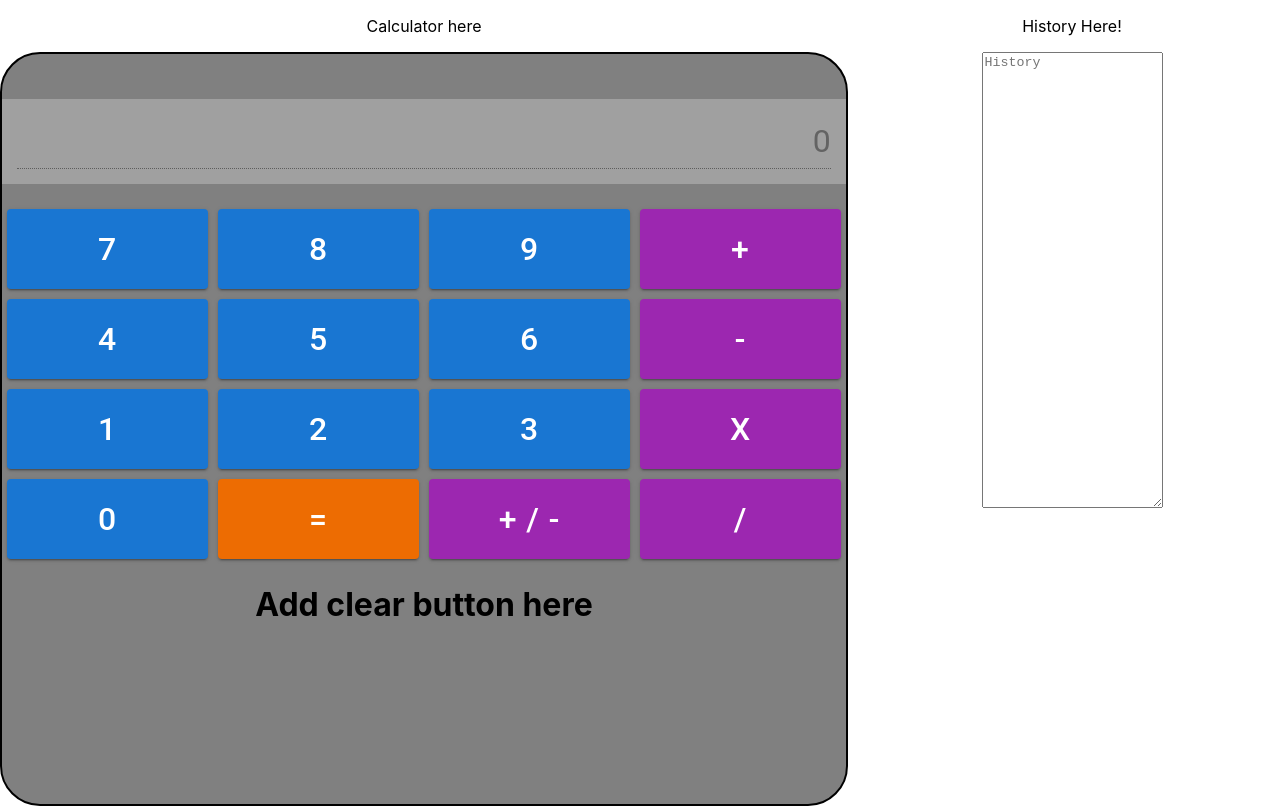
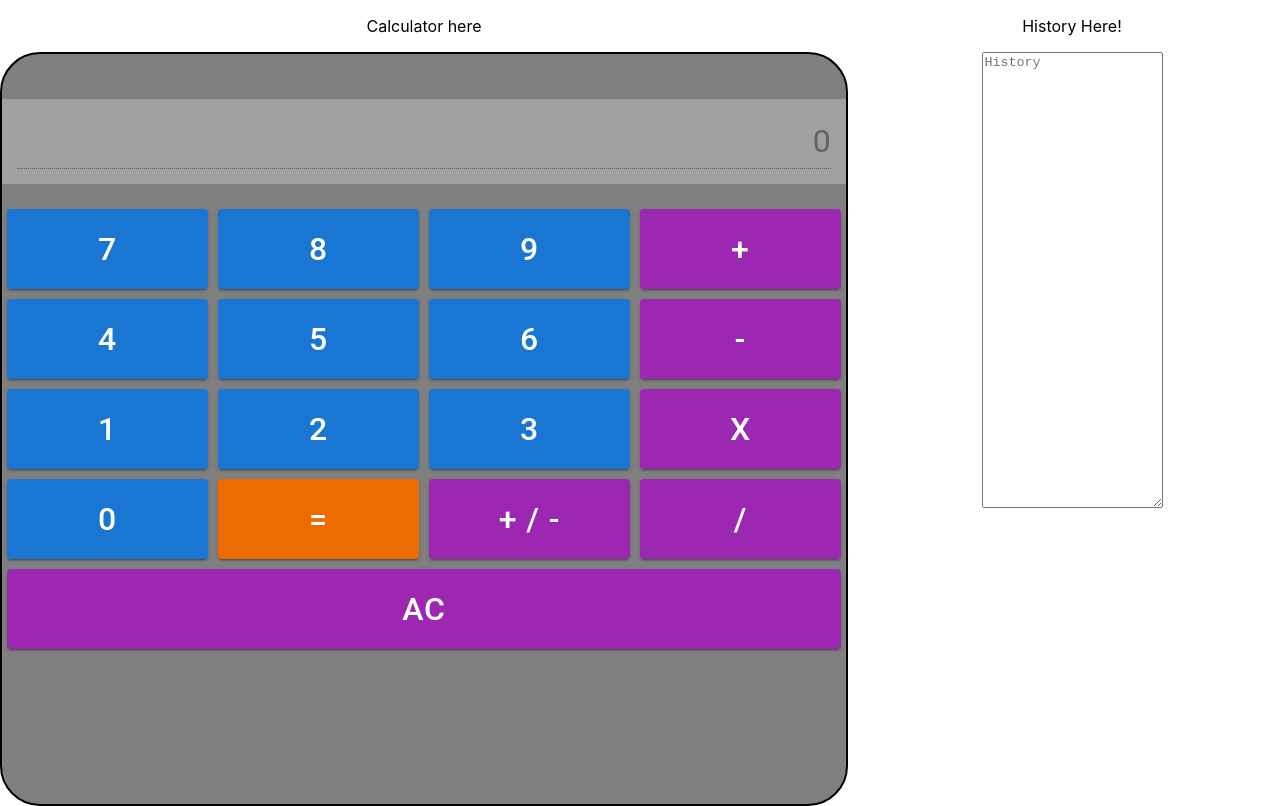
Before and after one commit to etrainorPA/calculator-typescript, a React (Create React App) app: page / in a window 1280 px wide. Built offline with nearby package versions, Linux system fonts and the light colour scheme.

Commit message:
+/- functionality added. Display refactor

```diff
--- a/src/CalculatorBody.tsx
+++ b/src/CalculatorBody.tsx
@@ -1,11 +1,11 @@
 import { Box, Grid, TextField } from '@mui/material'
 import { useState } from 'react'
 import CalculatorButton from './CalculatorButton'
-import Calculations from './CalculatorFunctions'
 import './Calculator.css'
+import CalculatorDisplay from './CalculatorDisplay'
 
+// Body will be the parent that will hold all component children
 function CalculatorBody() {
-    const calculations = new Calculations()
     const [displayNumber, setDisplayNumber] = useState(0)
     const [inputNumber, setInputNumber] = useState(0)
     return (
@@ -31,17 +31,9 @@ function CalculatorBody() {
                         minHeight={150}
                         data-testid="calculator-number-display"
                     >
-                        <div id="display-container-div">
-                            <TextField
-                                id="display-number-text"
-                                variant="standard"
-                                fullWidth
-                                color="primary"
-                                focused
-                                disabled
-                                value={displayNumber}
-                            />
-                        </div>
+                        <CalculatorDisplay
+                            displayNumber={displayNumber}
+                        ></CalculatorDisplay>
                     </Grid>
                     <Grid item xs={12} minHeight={75}>
                         <Grid container>
@@ -169,6 +161,8 @@ function CalculatorBody() {
                                 <CalculatorButton
                                     buttonText="+ / -"
                                     isNumber={false}
+                                    setDisplayNumber={setDisplayNumber}
+                                    displayNumber={displayNumber}
                                 ></CalculatorButton>
                             </Grid>
                             <Grid item xs={3}>
@@ -182,7 +176,12 @@ function CalculatorBody() {
                     <Grid item xs={12} minHeight={75}>
                         <Grid container>
                             <Grid item xs={12}>
-                                <h1>Add clear button here</h1>
+                                <CalculatorButton
+                                    buttonText="AC"
+                                    isNumber={false}
+                                    setDisplayNumber={setDisplayNumber}
+                                    displayNumber={displayNumber}
+                                ></CalculatorButton>
                             </Grid>
                         </Grid>
                     </Grid>
--- a/src/CalculatorButton.tsx
+++ b/src/CalculatorButton.tsx
@@ -1,5 +1,4 @@
 import { Button } from '@mui/material'
-import { couldStartTrivia } from 'typescript'
 
 interface ButtonDeciderProps {
     buttonText: string
@@ -45,7 +44,12 @@ const NumberButton = ({
     )
 }
 
-const FunctionButton = ({ buttonText, isEqualSign }: ButtonProps) => {
+const FunctionButton = ({
+    buttonText,
+    isEqualSign,
+    setDisplayNumber,
+    displayNumber,
+}: ButtonProps) => {
     if (isEqualSign === undefined) {
         isEqualSign = false
     }
@@ -58,7 +62,13 @@ const FunctionButton = ({ buttonText, isEqualSign }: ButtonProps) => {
                 color={isEqualSign ? 'warning' : 'secondary'}
                 fullWidth={true}
                 onClick={() => {
-                    ButtonClicked(buttonText, true, isEqualSign)
+                    ButtonClicked(
+                        buttonText,
+                        true,
+                        isEqualSign,
+                        setDisplayNumber,
+                        displayNumber
+                    )
                 }}
             >
                 {buttonText}
@@ -77,11 +87,36 @@ function ButtonClicked(
     console.log(`Button ${text}  has been clicked`)
     console.log(`Button ${text} is operator: ${isOperator}`)
     console.log(`Button ${text} is the equal button: ${isEqualSign}`)
+    let currentNumberAsString = displayNumber?.toString()
+    if (currentNumberAsString === undefined) {
+        return
+    }
+    let currentNumberAsInt = parseInt(currentNumberAsString)
 
     // Guard cases
     if (isEqualSign) {
     }
+    if (text === 'AC') {
+        console.log(text)
+        if (setDisplayNumber !== undefined) {
+            setDisplayNumber(0)
+        }
+        return
+    }
     if (isOperator) {
+        switch (text) {
+            case '+ / -':
+                if (currentNumberAsInt !== 0) {
+                    // will turn posative number to negative and vice versa
+                    let newDisplay = currentNumberAsInt * -1
+                    if (setDisplayNumber !== undefined) {
+                        console.log('attempting to change to' + newDisplay)
+                        setDisplayNumber(newDisplay)
+                    }
+                }
+                break
+        }
+        return
     }
     //if we reach here we assume we will have clicked a number and want to add it to the display number
     if (displayNumber === undefined) {
@@ -89,7 +124,7 @@ function ButtonClicked(
         return
     }
     console.log(`Display number is: ${displayNumber}`)
-    let currentNumberAsString = displayNumber?.toString()
+
     console.log(currentNumberAsString)
     let numbersCombinedString = currentNumberAsString + text
     let numbersCombined = parseInt(numbersCombinedString)
@@ -121,6 +156,7 @@ const CalculatorButton = ({
             <FunctionButton
                 buttonText={buttonText}
                 isEqualSign={isEqualSign}
+                setDisplayNumber={setDisplayNumber}
                 displayNumber={displayNumber}
             ></FunctionButton>
         )
--- /dev/null
+++ b/src/CalculatorDisplay.tsx
@@ -0,0 +1,23 @@
+import { TextField } from '@mui/material'
+
+interface CalculaterDisplayInterface {
+    displayNumber: number
+}
+
+const CalculatorDisplay = ({ displayNumber }: CalculaterDisplayInterface) => {
+    return (
+        <div id="display-container-div">
+            <TextField
+                id="display-number-text"
+                variant="standard"
+                fullWidth
+                color="primary"
+                focused
+                disabled
+                value={displayNumber}
+            />
+        </div>
+    )
+}
+
+export default CalculatorDisplay
```
